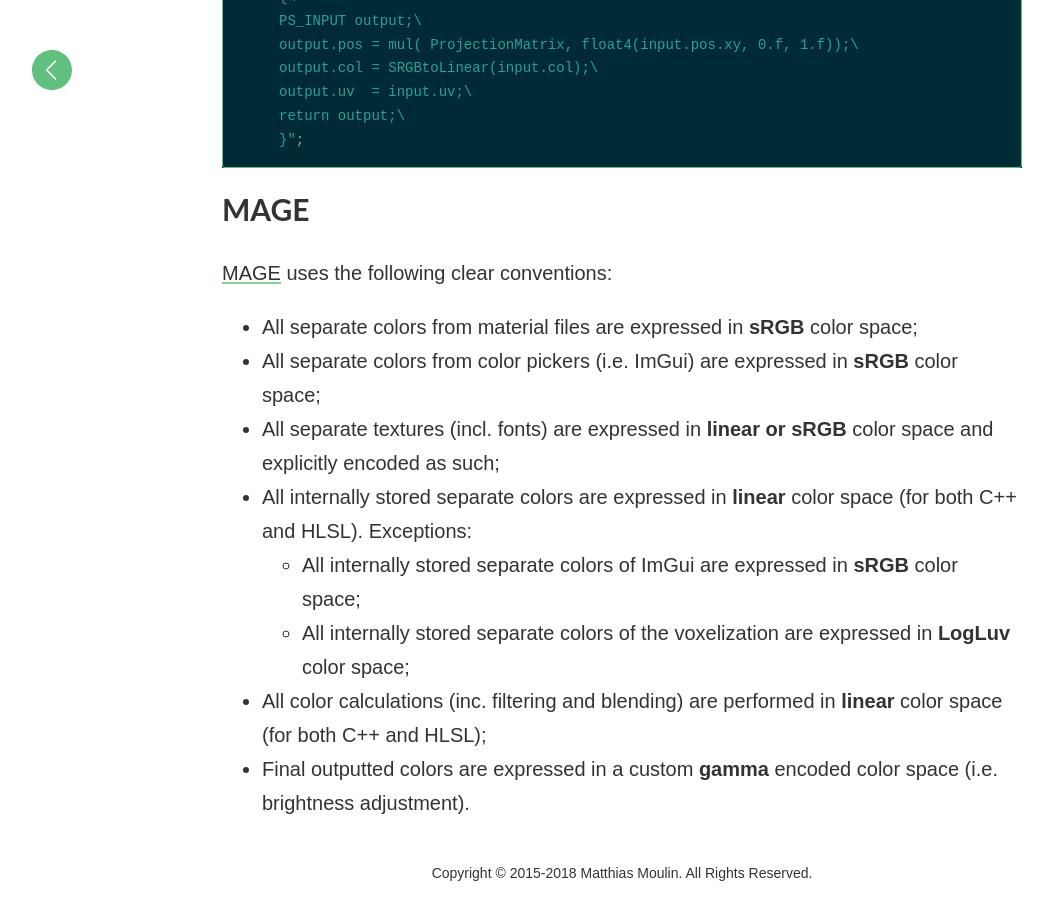
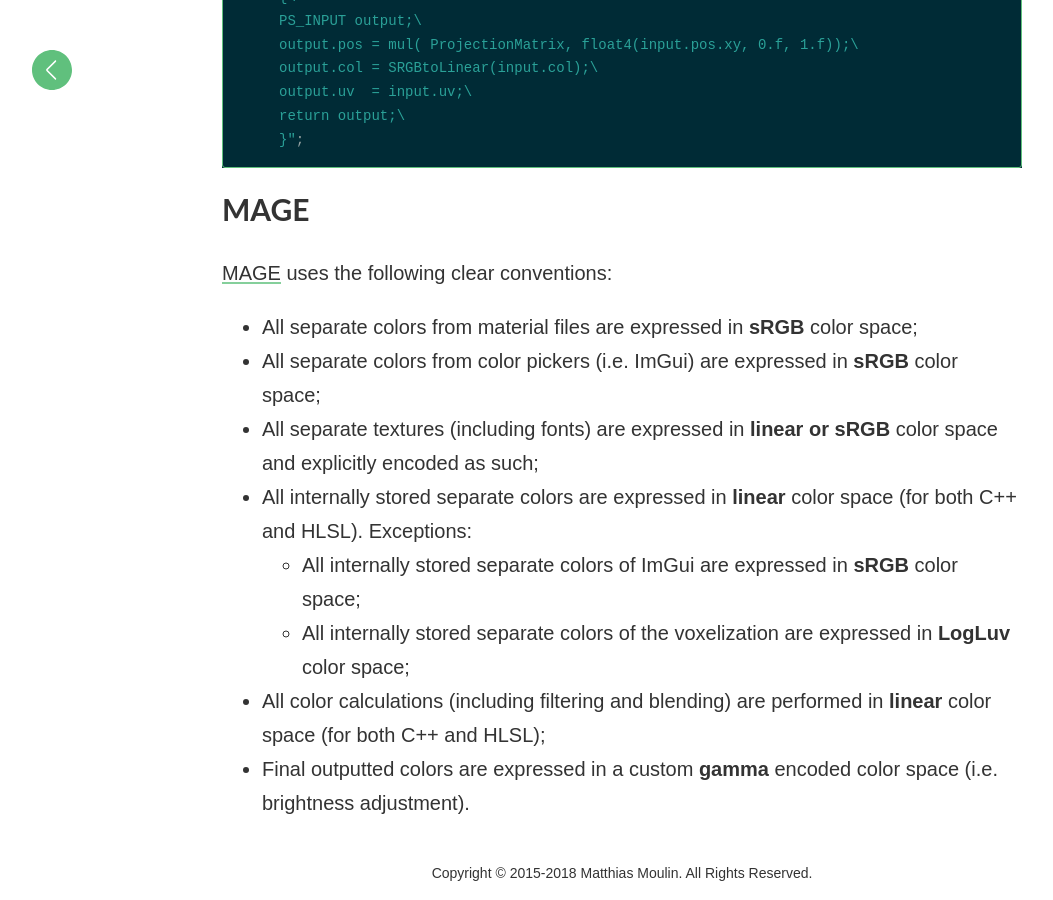
Before and after one commit to matt77hias/Blog, a Jekyll site: the page built from _posts/2018-07-01-linear-gamma-and-sRGB-color-spaces.md, in a window 1280 px wide and 900 px high, scrolled down 4925 px. Shown: the whole window, without its empty margins (18-1071 px from the left). Built offline with Jekyll 4.4.1, drawn with Linux system fonts in a browser that asks for light colours; formulas are drawn with MathJax 3; comment, search, counter and statistics services are not loaded.

Commit message:
Update 2018-07-01-linear-gamma-and-sRGB-color-spaces.md

```diff
--- a/_posts/2018-07-01-linear-gamma-and-sRGB-color-spaces.md
+++ b/_posts/2018-07-01-linear-gamma-and-sRGB-color-spaces.md
@@ -99,9 +99,9 @@
 [MAGE](https://github.com/matt77hias/MAGE) uses the following clear conventions:
 * All separate colors from material files are expressed in **sRGB** color space;
 * All separate colors from color pickers (i.e. ImGui) are expressed in **sRGB** color space;
-* All separate textures (incl. fonts) are expressed in **linear or sRGB** color space and explicitly encoded as such;
+* All separate textures (including fonts) are expressed in **linear or sRGB** color space and explicitly encoded as such;
 * All internally stored separate colors are expressed in **linear** color space (for both C++ and HLSL). Exceptions:
   * All internally stored separate colors of ImGui are expressed in **sRGB** color space;
   * All internally stored separate colors of the voxelization are expressed in **LogLuv** color space;
-* All color calculations (inc. filtering and blending) are performed in **linear** color space (for both C++ and HLSL);
+* All color calculations (including filtering and blending) are performed in **linear** color space (for both C++ and HLSL);
 * Final outputted colors are expressed in a custom **gamma** encoded color space (i.e. brightness adjustment).
```
